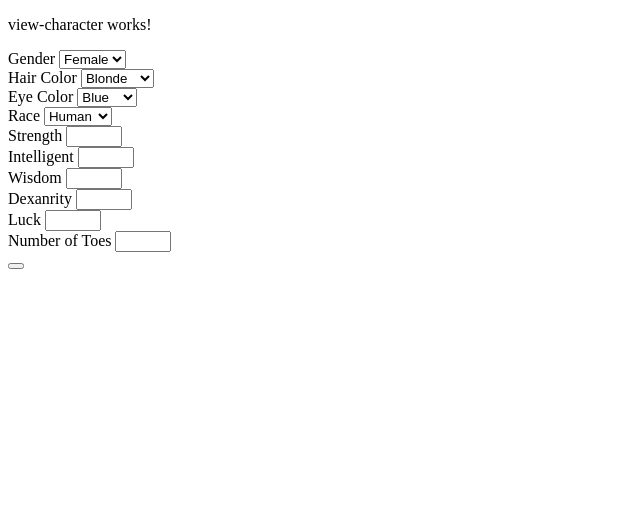
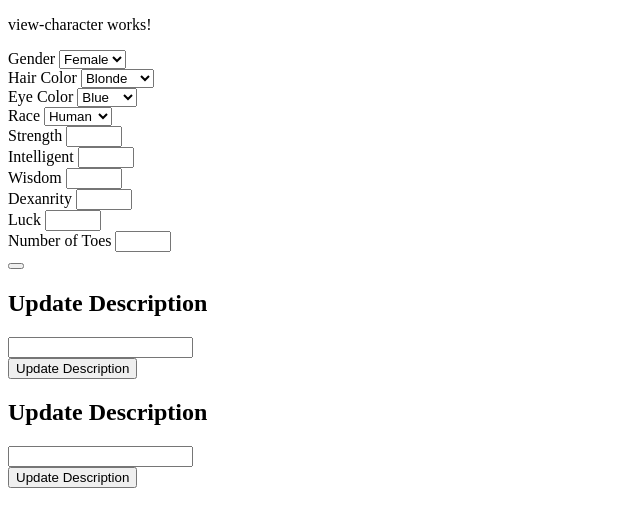
Before and after one commit to larios01/HackathonFrontend, an Angular app in the folder HackathonFront/: page /updateDescription in a window 1280 px wide. Before the commit this address led to /. Shown: the top 526 px of the page, without its empty margins (0-640 px from the left). Built offline with nearby package versions, Linux system fonts and the light colour scheme.

Commit message:
update descripion

```diff
--- a/HackathonFront/src/app/app-routing.module.ts
+++ b/HackathonFront/src/app/app-routing.module.ts
@@ -1,7 +1,11 @@
 import { NgModule } from '@angular/core';
 import { RouterModule, Routes } from '@angular/router';
+import { UpdateDescriptionComponent } from './update-description/update-description.component';
 
-const routes: Routes = [];
+const routes: Routes = [
+
+  {path:'updateDescription',component:UpdateDescriptionComponent}
+];
 
 @NgModule({
   imports: [RouterModule.forRoot(routes)],
--- a/HackathonFront/src/app/app.component.html
+++ b/HackathonFront/src/app/app.component.html
@@ -1 +1,3 @@
 <app-view-character></app-view-character>
+<app-update-description></app-update-description>
+<router-outlet></router-outlet>
--- a/HackathonFront/src/app/app.module.ts
+++ b/HackathonFront/src/app/app.module.ts
@@ -6,6 +6,8 @@ import { AppComponent } from './app.component';
 import { ViewCharacterComponent } from './view-character/view-character.component';
 import { ListCharacterComponent } from './list-character/list-character.component';
 import { UpdateDescriptionComponent } from './update-description/update-description.component';
+import { HttpClientModule } from '@angular/common/http';
+import { FormsModule } from '@angular/forms';
 
 @NgModule({
   declarations: [
@@ -16,7 +18,9 @@ import { UpdateDescriptionComponent } from './update-description/update-descript
   ],
   imports: [
     BrowserModule,
-    AppRoutingModule
+    AppRoutingModule,
+    FormsModule,
+    HttpClientModule
   ],
   providers: [],
   bootstrap: [AppComponent]
--- a/HackathonFront/src/app/update-description/update-description.component.html
+++ b/HackathonFront/src/app/update-description/update-description.component.html
@@ -1,6 +1,7 @@
 <div>
     <h2>Update Description</h2>
     <input type="text" [(ngModel)]="description.value">
+    <br>
     <button (click)="updateDescription()">Update Description</button>
 
 </div>
--- a/HackathonFront/src/app/update-description/update-description.component.ts
+++ b/HackathonFront/src/app/update-description/update-description.component.ts
@@ -8,7 +8,7 @@ import { UpdateDescriptionService } from '../services/update-description.service
   styleUrls: ['./update-description.component.css']
 })
 export class UpdateDescriptionComponent implements OnInit {
-  private description: Description;
+   description: Description;
 
   constructor(private service:UpdateDescriptionService) {
     this.description= new Description();
```
